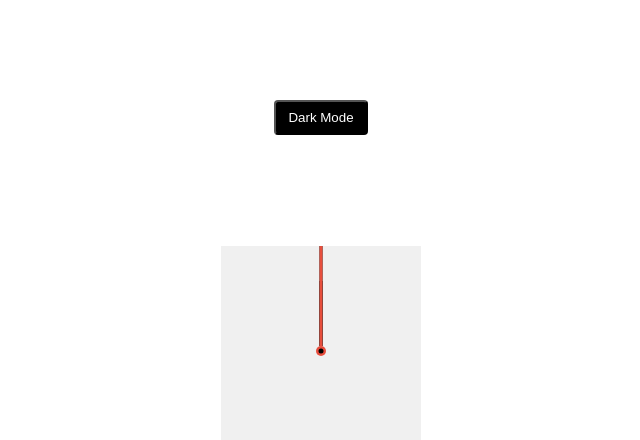
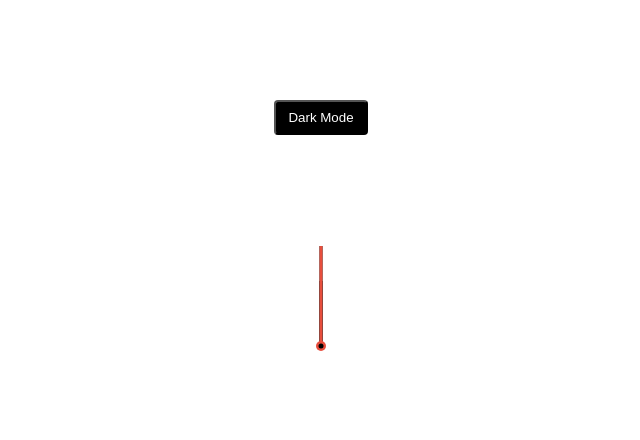
Before and after one commit to Gagandeep39/css-clock, a plain HTML site: page index.html in a window 1280 px wide. Shown: the top 440 px of the page, without its empty margins (319-959 px from the left). Drawn offline with Linux system fonts and the light colour scheme.

Commit message:
Improved CSS

```diff
--- a/style.css
+++ b/style.css
@@ -61,7 +61,6 @@ body {
   position: relative;
   height: 200px;
   width: 200px;
-  background-color: #f0f0f0;
 }
 
 .needle {
@@ -73,6 +72,7 @@ body {
   width: 3px;
   /* Rotates w.r.t end of needle */
   transform-origin: bottom center;
+  transition: all 0.5s ease-in;
 }
 
 .needle.hour {
@@ -97,7 +97,7 @@ body {
   position: absolute;
   top: 50%;
   left: 50%;
-  transform: translate(-50%);
+  transform: translate(-50%, -50%);
   border-radius: 50%;
 }
 
```
